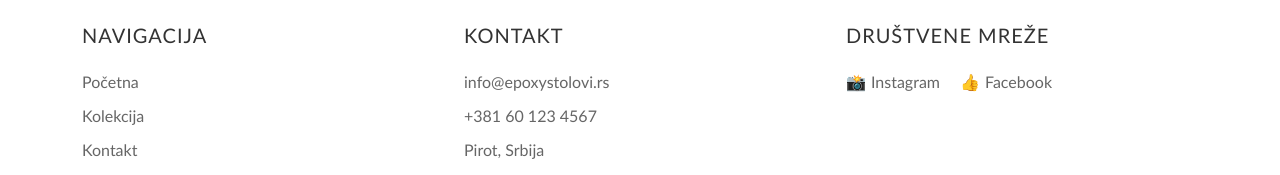
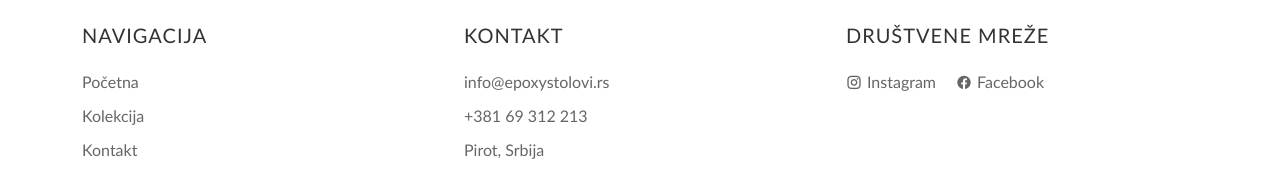
Before and after one commit to Luchi2431/Epoxique, a React (Vite) app in the folder epoxy-store/: page / in a window 1280 px wide. Shown: the part 1192-1367 px from the top of the page. Built offline with nearby package versions, Linux system fonts and the light colour scheme; no server answers.

Commit message:
Updated some warnings and productDetails page

```diff
--- a/epoxy-store/src/App.jsx
+++ b/epoxy-store/src/App.jsx
@@ -31,7 +31,7 @@ const AppContent = () => {
   const { notification, closeNotification } = useContext(CartContext);
 
   return (
-    <Router>
+    <Router future={{ v7_startTransition: true, v7_relativeSplatPath: true}}>
       <ScrollToTop />
       <Navbar/>
       <CartNotification
--- a/epoxy-store/src/components/Footer/Footer.jsx
+++ b/epoxy-store/src/components/Footer/Footer.jsx
@@ -19,7 +19,7 @@ function Footer() {
                     <h3>Kontakt</h3>
                     <ul>
                         <li><a href="mailto:info@epoxystolovi.rs">info@epoxystolovi.rs</a></li>
-                        <li><a href="tel:+381601234567">+381 60 123 4567</a></li>
+                        <li><a href="tel:+381601234567">+381 69 312 213</a></li>
                         <li>Pirot, Srbija</li>
                     </ul>
                 </div>
@@ -28,11 +28,11 @@ function Footer() {
                     <h3>Društvene mreže</h3>
                     <div className="social-links">
                         <a href="https://www.instagram.com/luka_vlatkovic/" target="_blank" rel="noopener noreferrer">
-                            <i className="fab fa-instagram">📸</i>
+                            <i className="ri-instagram-line"></i>
                             <span>Instagram</span>
                         </a>
                         <a href="https://facebook.com" target="_blank" rel="noopener noreferrer">
-                            <i className="fab fa-facebook-f">👍</i>
+                            <i className="ri-facebook-circle-fill"></i>
                             <span>Facebook</span>
                         </a>
                     </div>
--- a/epoxy-store/src/components/ProductDetails/ProductDetails.css
+++ b/epoxy-store/src/components/ProductDetails/ProductDetails.css
@@ -110,13 +110,14 @@
     background-color: #333;
   }
 
-  .product-description, .product-specs {
+  .product-description, .product-specs, .product-info {
     padding-top: 20px;
     border-top: 1px solid #ddd;
   }
 
   .product-description h2,
-  .product-specs h2 {
+  .product-specs h2,
+  .product-info h2 {
     font-size: 1.2rem;
     margin-bottom: 10px;
   }
--- a/epoxy-store/src/components/ProductDetails/ProductDetails.jsx
+++ b/epoxy-store/src/components/ProductDetails/ProductDetails.jsx
@@ -82,7 +82,7 @@ const ProductDetails = () => {
   if (loading) return <LoadingSpinner />;
   if (error) return <div>Greška: {error}</div>;
   if (!product) return <div>Proizvod nije pronadjen</div>;
-  if(product.status !== 'available') return <div>Ovaj proizvod nije dostupan</div>
+  if(product.status !== 'available' && product.status !== 'gallery') return <div>Ovaj proizvod nije dostupan</div>
 
   const dimensionOptions = Array.isArray(product.dimensions) ? product.dimensions : [product.dimensions];
 
@@ -103,7 +103,7 @@ const ProductDetails = () => {
             <Image
               src={product.images?.[selectedImage]?.image_url}
               alt={product.name}
-              size="medium"
+              size="large"
               className="main-image"
             />
             <div className="image-overlay">
@@ -141,6 +141,11 @@ const ProductDetails = () => {
               <li><b>Dimenzije:</b> {product.dimensions.length}x{product.dimensions.width}x{product.dimensions.height}cm</li>
             </ul>
           </div>
+          <div className="product-info">
+            <h2>Dodatne informacije:</h2>
+            <p>Noge stola možemo prilagoditi prema vašim željama - izaberite oblik, boju i materijal!</p>
+
+          </div>
           {!isFromGallery && (
             <button className="add-to-cart-button" onClick={handleAddToCart}>
               Dodaj u korpu
--- a/epoxy-store/src/pages/Gallery/Gallery.jsx
+++ b/epoxy-store/src/pages/Gallery/Gallery.jsx
@@ -36,8 +36,8 @@ const Gallery = () => {
                 description="Pogledajte našu galeriju epoksi stolova i ostalih proizvoda. Inspirišite se našim najlepšim radovima."
                 canonical="https://epoxique.rs/gallery"
             />
+            <Breadcrumbs/>
             <div className="gallery-container">
-                <Breadcrumbs/>
                 <h1>Galerija Radova</h1>
                 <div className="gallery-grid">
                     {galleryItems.map(item => (
```
